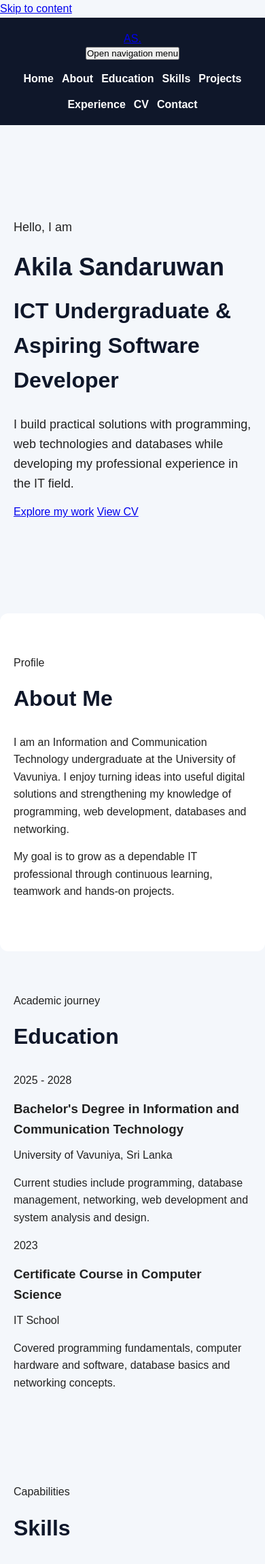
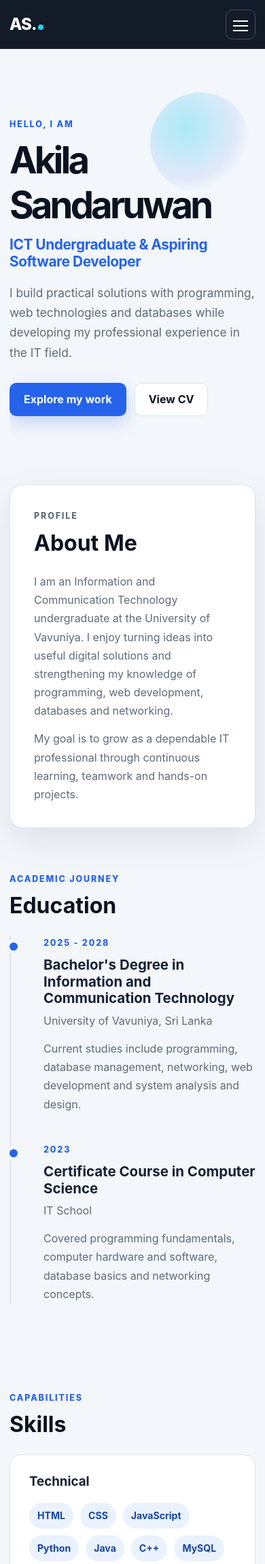
Before and after one commit to akila20030110-glitch/professional-portfolio, a PHP site: page / in a window 390 px wide. Shown: the top 2300 px of the page at 68% size. Run offline with PHP 8.4, Linux system fonts and the light colour scheme.

Commit message:
Improve responsive portfolio design

```diff
--- a/style.css
+++ b/style.css
@@ -1,263 +1,134 @@
-/* =========================
-   General Styles
-========================= */
-
-* {
-    margin: 0;
-    padding: 0;
-    box-sizing: border-box;
+:root {
+    --navy: #0b1220;
+    --navy-soft: #172033;
+    --blue: #2563eb;
+    --blue-dark: #1d4ed8;
+    --cyan: #22d3ee;
+    --ink: #172033;
+    --muted: #5f6b7a;
+    --surface: #ffffff;
+    --background: #f3f6fb;
+    --line: #dbe3ee;
+    --shadow: 0 18px 50px rgba(15, 23, 42, 0.09);
+    --radius: 20px;
 }
 
-html {
-    scroll-behavior: smooth;
+* { box-sizing: border-box; margin: 0; padding: 0; }
+html { scroll-behavior: smooth; scroll-padding-top: 90px; }
+body {
+    color: var(--ink);
+    background: var(--background);
+    font-family: Inter, ui-sans-serif, system-ui, -apple-system, BlinkMacSystemFont, "Segoe UI", sans-serif;
+    line-height: 1.7;
+}
+a { color: inherit; }
+button, a { -webkit-tap-highlight-color: transparent; }
+section { width: min(1120px, calc(100% - 40px)); margin: 0 auto; padding: 90px 0; }
+h1, h2, h3 { line-height: 1.2; }
+h2 { margin-bottom: 24px; color: var(--navy); font-size: clamp(2rem, 5vw, 3rem); }
+p + p { margin-top: 14px; }
+
+.skip-link {
+    position: fixed; top: 10px; left: 10px; z-index: 2000; transform: translateY(-160%);
+    padding: 10px 16px; color: white; background: var(--blue); border-radius: 8px;
+}
+.skip-link:focus { transform: translateY(0); }
+.sr-only { position: absolute; width: 1px; height: 1px; padding: 0; overflow: hidden; clip: rect(0, 0, 0, 0); white-space: nowrap; border: 0; }
+
+.site-header { position: sticky; top: 0; z-index: 1000; background: rgba(11, 18, 32, 0.96); backdrop-filter: blur(12px); }
+.navbar { width: min(1120px, calc(100% - 40px)); min-height: 72px; margin: 0 auto; display: flex; align-items: center; justify-content: space-between; }
+.brand { color: white; font-size: 1.5rem; font-weight: 850; letter-spacing: -0.04em; text-decoration: none; }
+.brand::after { content: ""; display: inline-block; width: 8px; height: 8px; margin-left: 3px; background: var(--cyan); border-radius: 50%; }
+.nav-links { display: flex; align-items: center; gap: 22px; list-style: none; }
+.nav-links a { position: relative; color: #d7deea; font-size: 0.92rem; font-weight: 650; text-decoration: none; }
+.nav-links a::after { content: ""; position: absolute; right: 0; bottom: -8px; left: 0; height: 2px; background: var(--cyan); transform: scaleX(0); transition: transform 180ms ease; }
+.nav-links a:hover, .nav-links a:focus-visible, .nav-links a.active { color: white; }
+.nav-links a:hover::after, .nav-links a:focus-visible::after, .nav-links a.active::after { transform: scaleX(1); }
+.menu-toggle { display: none; width: 44px; height: 44px; padding: 10px; background: transparent; border: 1px solid #40506a; border-radius: 10px; cursor: pointer; }
+.menu-toggle span:not(.sr-only) { display: block; width: 100%; height: 2px; margin: 5px 0; background: white; transition: 180ms ease; }
+
+.hero { min-height: calc(100vh - 72px); display: flex; flex-direction: column; justify-content: center; position: relative; overflow: hidden; }
+.hero::after { content: ""; position: absolute; top: 10%; right: 2%; width: min(38vw, 420px); aspect-ratio: 1; z-index: -1; background: radial-gradient(circle at 35% 35%, rgba(34, 211, 238, 0.35), rgba(37, 99, 235, 0.09) 55%, transparent 70%); border-radius: 50%; }
+.eyebrow, .section-label, .project-number, .timeline-date { margin-bottom: 10px; color: var(--blue); font-size: 0.78rem; font-weight: 800; letter-spacing: 0.15em; text-transform: uppercase; }
+.hero h1 { max-width: 820px; color: var(--navy); font-size: clamp(3.4rem, 10vw, 7.5rem); letter-spacing: -0.07em; }
+.hero h2 { margin: 14px 0 18px; color: var(--blue); font-size: clamp(1.3rem, 3vw, 2.15rem); letter-spacing: -0.02em; }
+.hero-copy { max-width: 690px; color: var(--muted); font-size: 1.08rem; }
+.hero-actions, .cv-actions, .contact-links { display: flex; flex-wrap: wrap; gap: 12px; margin-top: 30px; }
+.button { display: inline-flex; align-items: center; justify-content: center; min-height: 48px; padding: 10px 20px; border: 1px solid transparent; border-radius: 10px; font-weight: 750; text-decoration: none; transition: transform 160ms ease, box-shadow 160ms ease, background 160ms ease; }
+.button:hover { transform: translateY(-2px); }
+.button-primary { color: white; background: var(--blue); box-shadow: 0 10px 24px rgba(37, 99, 235, 0.22); }
+.button-primary:hover { background: var(--blue-dark); }
+.button-secondary { color: var(--navy); background: white; border-color: var(--line); }
+
+.section-card { padding: clamp(35px, 6vw, 68px); background: var(--surface); border: 1px solid var(--line); border-radius: var(--radius); box-shadow: var(--shadow); }
+.section-card p { max-width: 850px; color: var(--muted); }
+.timeline { border-left: 2px solid var(--line); }
+.timeline-item { position: relative; margin-left: 28px; padding: 0 0 42px 20px; }
+.timeline-item:last-child { padding-bottom: 0; }
+.timeline-item::before { content: ""; position: absolute; top: 5px; left: -35px; width: 12px; height: 12px; background: var(--blue); border: 5px solid var(--background); border-radius: 50%; }
+.timeline-item h3, .experience-item h3 { margin-bottom: 7px; font-size: 1.28rem; }
+.timeline-item p:not(.timeline-date), .experience-item p:not(.timeline-date) { color: var(--muted); }
+
+.skill-columns, .experience-grid { display: grid; grid-template-columns: repeat(2, 1fr); gap: 24px; }
+.skill-group, .experience-item { padding: 28px; background: white; border: 1px solid var(--line); border-radius: 16px; }
+.skill-group h3 { margin-bottom: 20px; }
+.tag-list, .project-tags { display: flex; flex-wrap: wrap; gap: 10px; list-style: none; }
+.tag-list li, .project-tags li { padding: 7px 12px; color: #1746a2; background: #eaf1ff; border-radius: 999px; font-size: 0.88rem; font-weight: 700; }
+
+.project-grid { display: grid; grid-template-columns: repeat(3, 1fr); gap: 22px; }
+.project-card { overflow: hidden; display: flex; flex-direction: column; background: white; border: 1px solid var(--line); border-radius: 18px; box-shadow: 0 12px 34px rgba(15, 23, 42, 0.07); transition: transform 180ms ease, box-shadow 180ms ease; }
+.project-card:hover { transform: translateY(-5px); box-shadow: var(--shadow); }
+.project-placeholder { min-height: 220px; display: grid; place-content: center; gap: 8px; color: white; text-align: center; background: linear-gradient(145deg, #172033, #2563eb); }
+.project-placeholder-alt { background: linear-gradient(145deg, #064e3b, #0d9488); }
+.project-placeholder-muted { color: #64748b; background: repeating-linear-gradient(135deg, #edf2f7, #edf2f7 16px, #e5ebf3 16px, #e5ebf3 32px); }
+.project-placeholder span { font-size: 3rem; font-weight: 900; letter-spacing: -0.06em; }
+.project-placeholder small { font-weight: 650; }
+.project-content { display: flex; flex: 1; flex-direction: column; padding: 26px; }
+.project-content h3 { margin-bottom: 13px; font-size: 1.35rem; }
+.project-content > p:not(.project-number, .pending-label) { color: var(--muted); }
+.project-tags { margin: 20px 0; }
+.project-tags li { padding: 5px 10px; font-size: 0.76rem; }
+.text-link { margin-top: auto; color: var(--blue); font-weight: 800; text-decoration: none; }
+.text-link:hover { text-decoration: underline; }
+.pending-label { margin-top: auto; padding-top: 20px; color: #64748b; font-size: 0.86rem; font-weight: 700; }
+
+.organization { margin-bottom: 10px; font-weight: 700; }
+.cv-section { display: flex; align-items: center; justify-content: space-between; gap: 30px; }
+.cv-actions { flex-shrink: 0; margin-top: 0; }
+.contact-section { text-align: center; }
+.contact-section > p { color: var(--muted); }
+.contact-links { justify-content: center; }
+.contact-links a { color: var(--blue); font-weight: 750; text-decoration: none; }
+.contact-links a:hover { text-decoration: underline; }
+footer { padding: 28px 20px; color: #b9c3d2; background: var(--navy); text-align: center; font-size: 0.9rem; }
+
+:focus-visible { outline: 3px solid var(--cyan); outline-offset: 4px; }
+
+@media (max-width: 900px) {
+    .menu-toggle { display: block; }
+    .nav-links { position: absolute; top: 72px; right: 0; left: 0; display: none; flex-direction: column; align-items: stretch; gap: 0; padding: 14px 20px 22px; background: var(--navy); box-shadow: 0 20px 30px rgba(0, 0, 0, 0.22); }
+    .nav-links.open { display: flex; }
+    .nav-links a { display: block; padding: 11px 0; }
+    .nav-links a::after { bottom: 5px; transform-origin: left; }
+    .menu-toggle[aria-expanded="true"] span:nth-of-type(2) { transform: translateY(7px) rotate(45deg); }
+    .menu-toggle[aria-expanded="true"] span:nth-of-type(3) { opacity: 0; }
+    .menu-toggle[aria-expanded="true"] span:nth-of-type(4) { transform: translateY(-7px) rotate(-45deg); }
+    .project-grid { grid-template-columns: repeat(2, 1fr); }
+    .project-card:last-child { grid-column: 1 / -1; }
 }
 
-body {
-    font-family: Arial, sans-serif;
-    line-height: 1.6;
-    background-color: #f4f7fb;
-    color: #222;
+@media (max-width: 650px) {
+    section { width: min(100% - 28px, 1120px); padding: 64px 0; }
+    .navbar { width: calc(100% - 28px); }
+    .hero { min-height: auto; padding-top: 100px; padding-bottom: 100px; }
+    .skill-columns, .experience-grid, .project-grid { grid-template-columns: 1fr; }
+    .project-card:last-child { grid-column: auto; }
+    .cv-section { align-items: flex-start; flex-direction: column; }
+    .cv-actions { width: 100%; }
+    .cv-actions .button { flex: 1; }
 }
 
-
-/* =========================
-   Navigation Bar
-========================= */
-
-header {
-    background-color: #0f172a;
-    position: sticky;
-    top: 0;
-    z-index: 1000;
+@media (prefers-reduced-motion: reduce) {
+    html { scroll-behavior: auto; }
+    *, *::before, *::after { scroll-behavior: auto !important; transition-duration: 0.01ms !important; }
 }
-
-nav {
-    max-width: 1100px;
-    margin: auto;
-    display: flex;
-    justify-content: space-between;
-    align-items: center;
-    padding: 18px 20px;
-}
-
-nav h2 {
-    color: white;
-}
-
-nav ul {
-    list-style: none;
-    display: flex;
-    gap: 20px;
-}
-
-nav ul li a {
-    color: white;
-    text-decoration: none;
-    font-weight: bold;
-}
-
-nav ul li a:hover {
-    color: #38bdf8;
-}
-
-
-/* =========================
-   General Sections
-========================= */
-
-section {
-    max-width: 1100px;
-    margin: auto;
-    padding: 80px 20px;
-}
-
-section h2 {
-    font-size: 32px;
-    margin-bottom: 25px;
-    color: #0f172a;
-}
-
-section h3 {
-    margin-top: 15px;
-    margin-bottom: 10px;
-}
-
-section p {
-    margin-bottom: 15px;
-}
-
-
-/* =========================
-   Home Section
-========================= */
-
-#home {
-    min-height: 85vh;
-    display: flex;
-    flex-direction: column;
-    justify-content: center;
-}
-
-#home h1 {
-    font-size: 48px;
-    color: #0f172a;
-    margin-bottom: 10px;
-}
-
-#home h3 {
-    font-size: 24px;
-    color: #2563eb;
-    margin-bottom: 20px;
-}
-
-#home p {
-    max-width: 650px;
-    font-size: 18px;
-}
-
-
-/* =========================
-   About Section
-========================= */
-
-#about {
-    background-color: white;
-    border-radius: 12px;
-}
-
-
-/* =========================
-   Education Section
-========================= */
-
-#education ul {
-    margin-top: 15px;
-    margin-left: 25px;
-}
-
-
-/* =========================
-   Skills Section
-========================= */
-
-#skills ul {
-    list-style: none;
-    display: flex;
-    flex-wrap: wrap;
-    gap: 12px;
-    margin: 15px 0 30px;
-}
-
-#skills ul li {
-    background-color: #e0e7ff;
-    padding: 10px 18px;
-    border-radius: 20px;
-    font-weight: bold;
-}
-
-
-/* =========================
-   Projects Section
-========================= */
-
-.project {
-    background-color: white;
-    padding: 25px;
-    margin-bottom: 25px;
-    border-radius: 12px;
-    box-shadow: 0 4px 12px rgba(0, 0, 0, 0.08);
-}
-
-.project h3 {
-    color: #2563eb;
-}
-
-.project a {
-    color: #2563eb;
-    text-decoration: none;
-}
-
-.project a:hover {
-    text-decoration: underline;
-}
-
-
-/* =========================
-   Experience Section
-========================= */
-
-.experience-item {
-    background-color: white;
-    padding: 20px;
-    margin-bottom: 20px;
-    border-radius: 10px;
-}
-
-
-/* =========================
-   CV Section
-========================= */
-
-#cv a {
-    display: inline-block;
-    background-color: #2563eb;
-    color: white;
-    padding: 12px 22px;
-    margin-right: 10px;
-    margin-top: 10px;
-    text-decoration: none;
-    border-radius: 6px;
-}
-
-#cv a:hover {
-    background-color: #1d4ed8;
-}
-
-
-/* =========================
-   Contact Section
-========================= */
-
-#contact {
-    text-align: center;
-}
-
-#contact a {
-    color: #2563eb;
-    text-decoration: none;
-}
-
-#contact a:hover {
-    text-decoration: underline;
-}
-
-
-/* =========================
-   Responsive Design
-========================= */
-
-@media (max-width: 768px) {
-
-    nav {
-        flex-direction: column;
-    }
-
-    nav ul {
-        flex-wrap: wrap;
-        justify-content: center;
-        margin-top: 15px;
-        gap: 12px;
-    }
-
-    #home h1 {
-        font-size: 36px;
-    }
-
-    #home h3 {
-        font-size: 20px;
-    }
-
-    section {
-        padding: 60px 20px;
-    }
-}
```
